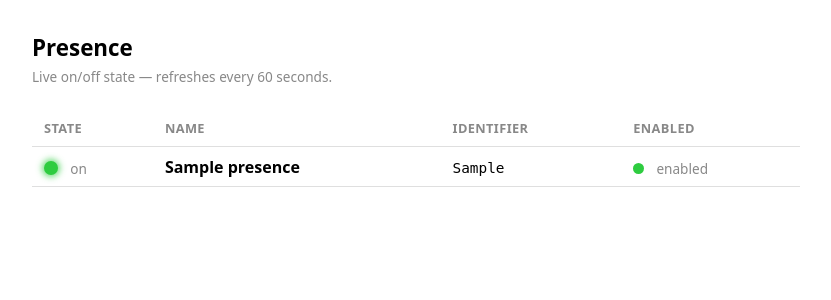
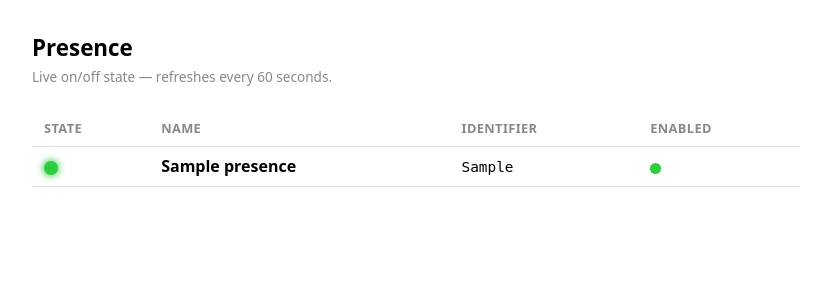
Before and after one commit to alanbchristie/presence, a Django app: page / in a window 1280 px wide. Shown: the top 300 px of the page, without its empty margins (224-1055 px from the left). Run offline with Django 5.2, Linux system fonts and the light colour scheme; a user stored in the database is signed in; tables that the repository leaves empty hold one stand-in row (values such as "Sample post").

Commit message:
Drop the on/off and enabled/disabled text labels
Keep just the colored indicators; state is still exposed via title
tooltips on hover.

Co-Authored-By: Claude Opus 4.7 (1M context) <noreply@anthropic.com>

```diff
--- a/presence/templates/presence/index.html
+++ b/presence/templates/presence/index.html
@@ -32,7 +32,6 @@
     .enabled-dot { width: 11px; height: 11px; border-radius: 50%; display: inline-block; vertical-align: middle; }
     .enabled-dot.yes { background: #2ecc40; }
     .enabled-dot.no  { background: transparent; border: 2px solid #888; }
-    .state-label { margin-left: 0.5rem; font-size: 0.85rem; color: #888; vertical-align: middle; }
   </style>
 </head>
 <body>
@@ -53,18 +52,15 @@
       {% for p in presences %}
       <tr class="{% if not p.enabled %}disabled{% endif %}">
         <td>
-          <span class="led {{ p.current_state }}"></span>
-          <span class="state-label">{{ p.current_state }}</span>
+          <span class="led {{ p.current_state }}" title="{{ p.current_state }}"></span>
         </td>
         <td class="name">{{ p.name }}</td>
         <td class="identifier"><a href="/api/presence/{{ p.identifier }}/">{{ p.identifier }}</a></td>
         <td>
           {% if p.enabled %}
             <span class="enabled-dot yes" title="Enabled"></span>
-            <span class="state-label">enabled</span>
           {% else %}
             <span class="enabled-dot no" title="Disabled"></span>
-            <span class="state-label">disabled</span>
           {% endif %}
         </td>
       </tr>
```
